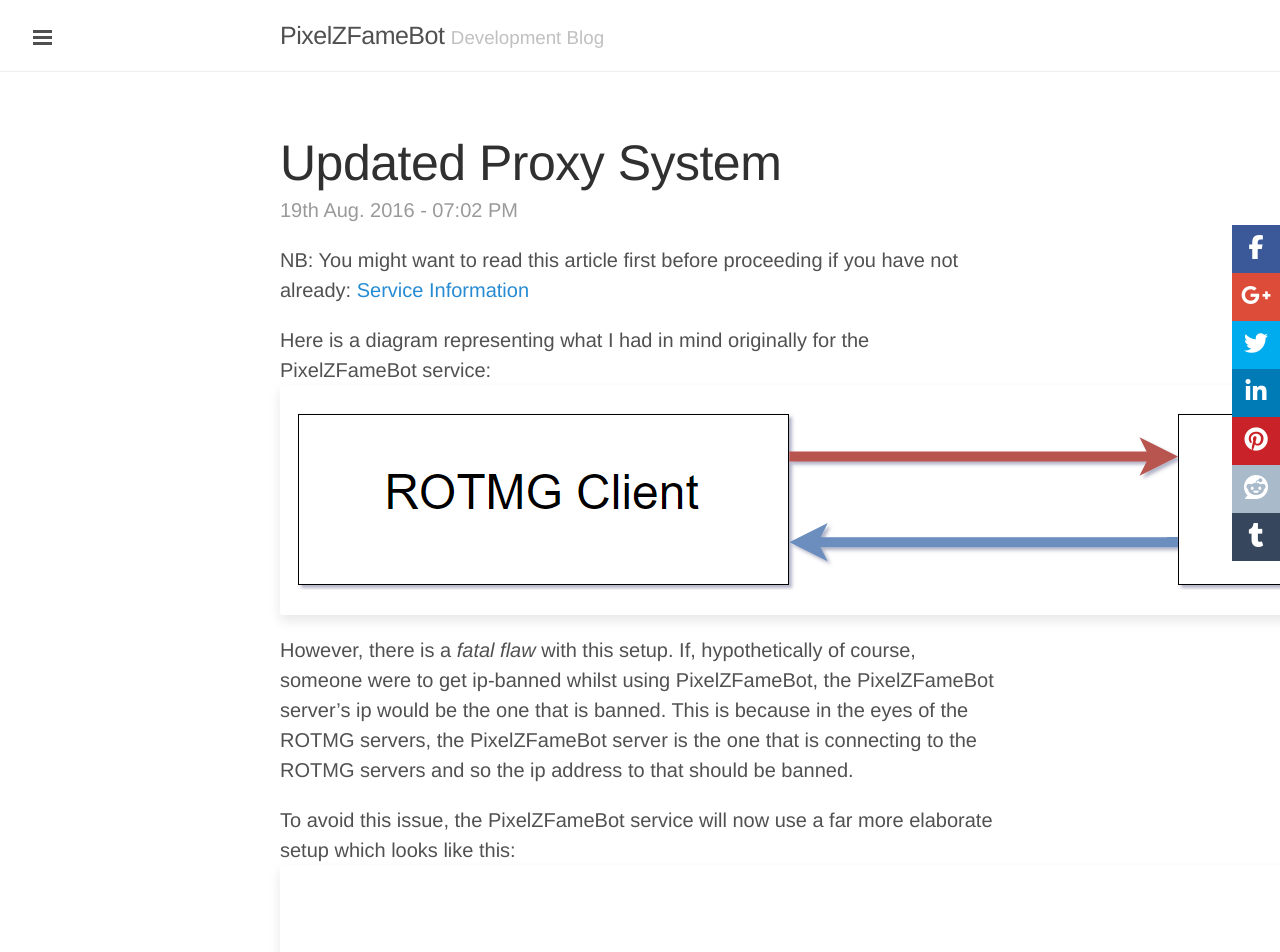
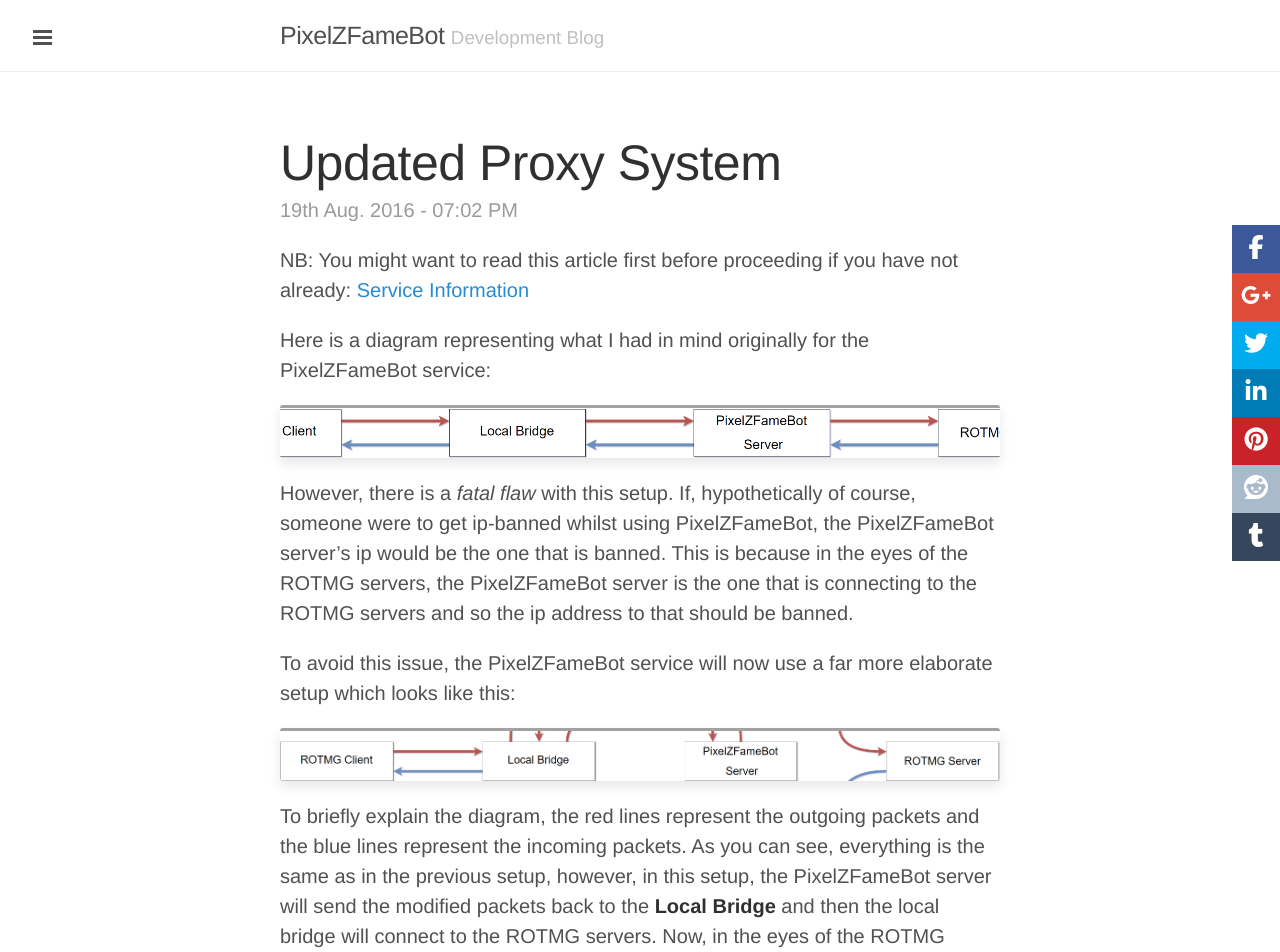
Before and after one commit to PixelZerg/PixelZFameBot, a Jekyll site: the page built from _posts/2016-08-19-proxysystem.markdown, in a window 1280 px wide. Shown: the top 952 px of the page. Built offline with Jekyll 4.4.1, drawn with Linux system fonts in a browser that asks for light colours; nearby versions of some CDN libraries; emoji names are drawn with the system emoji font; comment, search, counter and statistics services are not loaded.

Commit message:
Better Image Sizing

```diff
--- a/_posts/2016-08-19-proxysystem.markdown
+++ b/_posts/2016-08-19-proxysystem.markdown
@@ -8,12 +8,12 @@ description: "Introducing my new, elaborate proxy system. This time, if someone
 NB: You might want to read this article first before proceeding if you have not already: <a href="{{ site.url }}/2016/08/serviceinformation/">Service Information</a>
 
 Here is a diagram representing what I had in mind originally for the PixelZFameBot service:
-<img src="{{ site.url }}/public/poststuff/proxysystem/fameservicelinear.png" class="odeimg">
+<div style="background-image: Url({{ site.url }}/public/poststuff/proxysystem/fameservicelinear.png);" class="odeimg cimg"></div>
 
 However, there is a *fatal flaw* with this setup. If, hypothetically of course, someone were to get ip-banned whilst using PixelZFameBot, the PixelZFameBot server's ip would be the one that is banned. This is because in the eyes of the ROTMG servers, the PixelZFameBot server is the one that is connecting to the ROTMG servers and so the ip address to that should be banned.
 
 To avoid this issue, the PixelZFameBot service will now use a far more elaborate setup which looks like this:
-<img src="{{ site.url }}/public/poststuff/proxysystem/fameservice2.png" class="odeimg">
+<div style="background-image: Url({{ site.url }}/public/poststuff/proxysystem/fameservice2.png);" class="odeimg cimg"></div>
 
 To briefly explain the diagram, the red lines represent the outgoing packets and the blue lines represent the incoming packets. As you can see, everything is the same as in the previous setup, however, in this setup, the PixelZFameBot server will send the modified packets back to the **Local Bridge** and then the local bridge will connect to the ROTMG servers. Now, in the eyes of the ROTMG servers, the one that is connecting to the ROTMG servers is the **Local Bridge** (which is running on your computer so i.e YOU). That means the ROTMG servers will send the outgoing packets to the Local Bridge, which will then get sent to the PixelZFameBot server where it may or may not be altered. Then the PixelZFameBot will send that back to the LocalBridge, which will pass that onto the ROTMG Client. So now what this means is that since in the eyes of the ROTMG servers, the Local Bridge is the one connecting to the ROTMG servers, if you ever get ip-banned whilst using the PixelZFameBot service, it will be only your ip-address that is ip banned.
 
--- a/public/css/PZ.css
+++ b/public/css/PZ.css
@@ -49,3 +49,17 @@ html {
 .owl-theme .owl-controls .owl-nav [class*='owl-'] {
     background: transparent;
 }
+
+.cimg{
+    height: 80%;
+    background-size: cover;
+    background-repeat: no-repeat;
+    background-attachment: fixed;
+    position: relative;
+    min-height: 80%;
+    min-width: 100%;
+    background-attachment: initial;
+    background-position: 0;
+    background-position-x: 50%;
+    border-top: rgba(162,162,162,1) solid 3px;
+}
```
